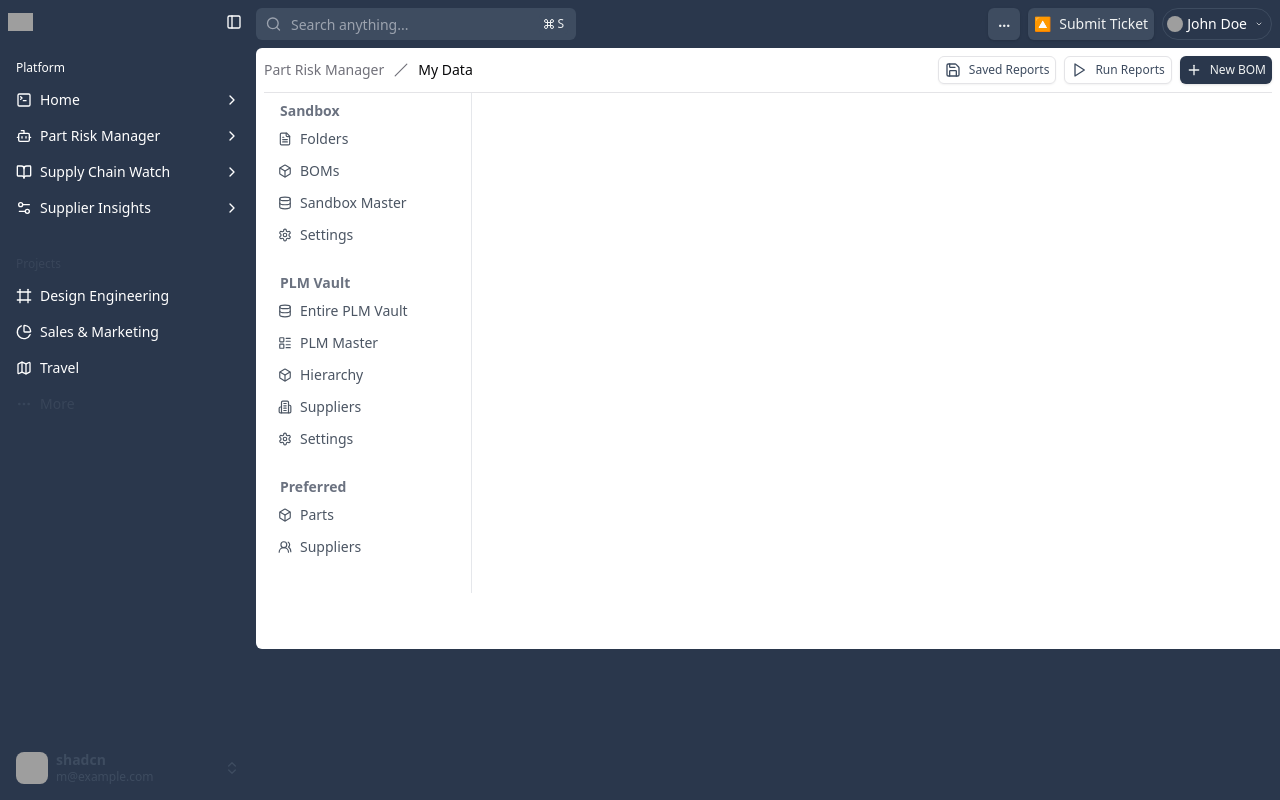
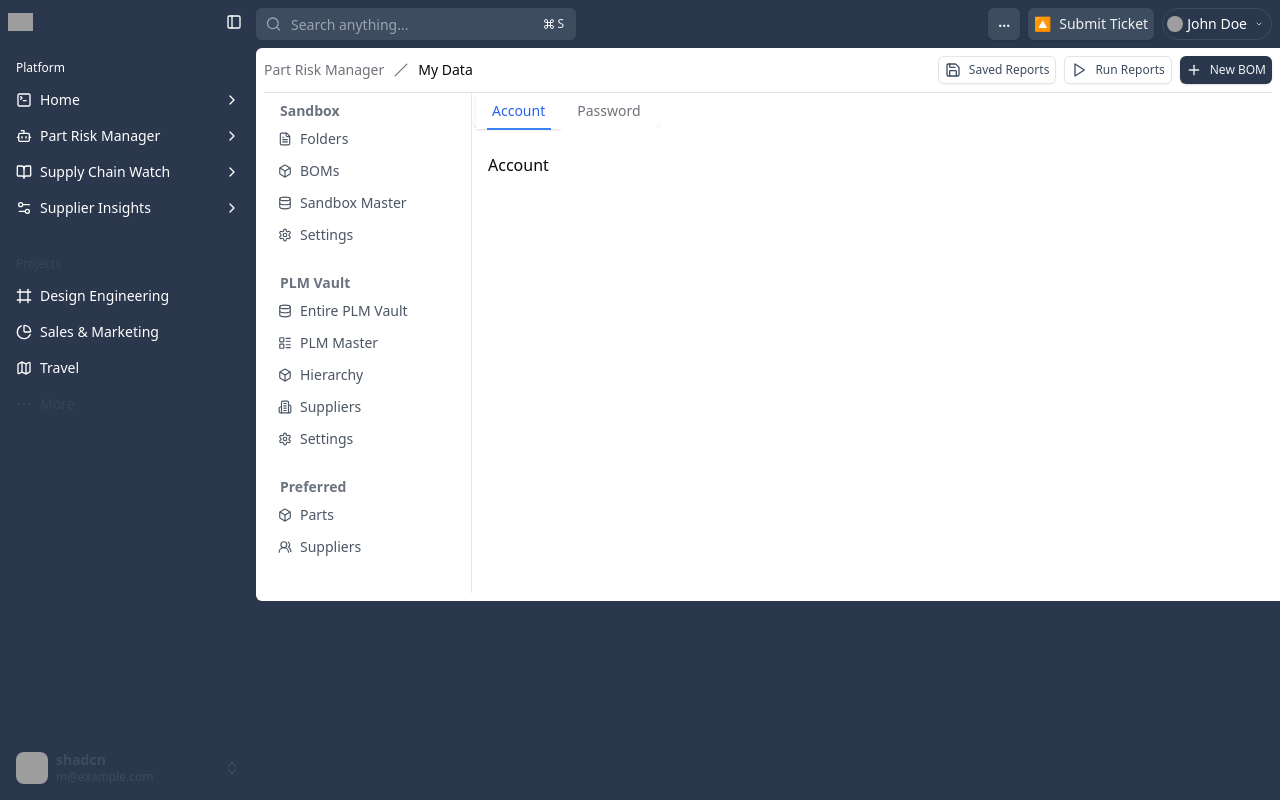
Before and after one commit to aadarsh10c/Z2Dashboard, a React (Vite) app: page /part-risk-manager/my-data in a window 1280 px wide. Built offline with nearby package versions, Linux system fonts and the light colour scheme; grey boxes are pictures that could not be loaded.

Commit message:
feat: add @radix-ui/react-tabs dependency and integrate TabsDemo in MyDataComponent; refactor PartRiskMain to use PageRiskHeader for improved UI structure

```diff
--- a/package.json
+++ b/package.json
@@ -16,6 +16,7 @@
     "@radix-ui/react-dropdown-menu": "^2.1.4",
     "@radix-ui/react-separator": "^1.1.1",
     "@radix-ui/react-slot": "^1.1.1",
+    "@radix-ui/react-tabs": "^1.1.2",
     "@radix-ui/react-tooltip": "^1.1.6",
     "class-variance-authority": "^0.7.1",
     "clsx": "^2.1.1",
--- /dev/null
+++ b/src/components/ui/tabs.jsx
@@ -0,0 +1,41 @@
+import * as React from "react"
+import * as TabsPrimitive from "@radix-ui/react-tabs"
+
+import { cn } from "@/lib/utils"
+
+const Tabs = TabsPrimitive.Root
+
+const TabsList = React.forwardRef(({ className, ...props }, ref) => (
+  <TabsPrimitive.List
+    ref={ref}
+    className={cn(
+      "inline-flex h-9 items-center justify-center rounded-lg bg-muted p-1 text-muted-foreground",
+      className
+    )}
+    {...props} />
+))
+TabsList.displayName = TabsPrimitive.List.displayName
+
+const TabsTrigger = React.forwardRef(({ className, ...props }, ref) => (
+  <TabsPrimitive.Trigger
+    ref={ref}
+    className={cn(
+      "inline-flex items-center justify-center whitespace-nowrap rounded-md px-3 py-1 text-sm font-medium ring-offset-background transition-all focus-visible:outline-none focus-visible:ring-2 focus-visible:ring-ring focus-visible:ring-offset-2 disabled:pointer-events-none disabled:opacity-50 data-[state=active]:bg-background data-[state=active]:text-foreground data-[state=active]:shadow",
+      className
+    )}
+    {...props} />
+))
+TabsTrigger.displayName = TabsPrimitive.Trigger.displayName
+
+const TabsContent = React.forwardRef(({ className, ...props }, ref) => (
+  <TabsPrimitive.Content
+    ref={ref}
+    className={cn(
+      "mt-2 ring-offset-background focus-visible:outline-none focus-visible:ring-2 focus-visible:ring-ring focus-visible:ring-offset-2",
+      className
+    )}
+    {...props} />
+))
+TabsContent.displayName = TabsPrimitive.Content.displayName
+
+export { Tabs, TabsList, TabsTrigger, TabsContent }
--- /dev/null
+++ b/src/pages/PageRisk/PageRiskHeader.jsx
@@ -0,0 +1,59 @@
+import { BreadcrumbWithCustomSeparator } from "@/util/BreadCrumb";
+import { Button } from "@/components/ui/button";
+import { Save, Play, Plus } from "lucide-react";
+import PropTypes from "prop-types";
+
+const actionButtons = [
+  {
+    icon: Save,
+    label: "Saved Reports",
+    variant: "outline",
+    className:
+      "h-7 text-xs px-1.5 text-primary-foreground rounded-md hover:bg-secondary-foreground hover:text-primary",
+  },
+  {
+    icon: Play,
+    label: "Run Reports",
+    variant: "outline",
+    className:
+      "h-7 text-xs px-1.5 text-primary-foreground rounded-md hover:bg-secondary-foreground hover:text-primary",
+  },
+  {
+    icon: Plus,
+    label: "New BOM",
+    variant: "default",
+    className:
+      "h-7 text-xs px-1.5 bg-primary text-secondary-foreground rounded-md hover:bg-primary-foreground hover:text-secondary-foreground",
+  },
+];
+
+function PageRiskHeader({ paths }) {
+  return (
+    <>
+      <header className="flex items-center justify-between mb-2">
+        <BreadcrumbWithCustomSeparator crumbList={paths} />
+        <div className="flex items-center gap-2">
+          {actionButtons.map(({ icon: Icon, label, variant, className }) => (
+            <Button key={label} variant={variant} className={className}>
+              <span>
+                <Icon />
+              </span>
+              <span>{label}</span>
+            </Button>
+          ))}
+        </div>
+      </header>
+    </>
+  );
+}
+
+PageRiskHeader.propTypes = {
+  paths: PropTypes.arrayOf(
+    PropTypes.shape({
+      label: PropTypes.string.isRequired,
+      href: PropTypes.string.isRequired,
+    })
+  ).isRequired,
+};
+
+export default PageRiskHeader;
--- a/src/pages/PageRisk/PartRiskMain.jsx
+++ b/src/pages/PageRisk/PartRiskMain.jsx
@@ -1,35 +1,9 @@
-"use client";
-
 import { useLocation } from "react-router";
-import { BreadcrumbWithCustomSeparator } from "@/util/BreadCrumb";
 import { Outlet } from "react-router";
 import { Separator } from "@/components/ui/separator";
-import { Button } from "@/components/ui/button";
-import { Save, Play, Plus } from "lucide-react";
+import PageRiskHeader from "./PageRiskHeader";
 
-const actionButtons = [
-  {
-    icon: Save,
-    label: "Saved Reports",
-    variant: "outline",
-    className:
-      "h-7 text-xs px-1.5 text-primary-foreground rounded-md hover:bg-secondary-foreground hover:text-primary",
-  },
-  {
-    icon: Play,
-    label: "Run Reports",
-    variant: "outline",
-    className:
-      "h-7 text-xs px-1.5 text-primary-foreground rounded-md hover:bg-secondary-foreground hover:text-primary",
-  },
-  {
-    icon: Plus,
-    label: "New BOM",
-    variant: "default",
-    className:
-      "h-7 text-xs px-1.5 bg-primary text-secondary-foreground rounded-md hover:bg-primary-foreground hover:text-secondary-foreground",
-  },
-];
+
 
 export default function PartRiskMain() {
   const { pathname } = useLocation();
@@ -37,19 +11,7 @@ export default function PartRiskMain() {
 
   return (
     <section className="bg-secondary rounded-l-md overflow-hidden p-2">
-      <header className="flex items-center justify-between mb-2">
-        <BreadcrumbWithCustomSeparator crumbList={paths} />
-        <div className="flex items-center gap-2">
-          {actionButtons.map(({ icon: Icon, label, variant, className }) => (
-            <Button key={label} variant={variant} className={className}>
-              <span>
-                <Icon />
-              </span>
-              <span>{label}</span>
-            </Button>
-          ))}
-        </div>
-      </header>
+      <PageRiskHeader paths={paths} />
       <Separator />
       <div className="flex-1 bg-secondary overflow-y-auto">
         <Outlet />
--- a/src/pages/PageRisk/SubPages/MyData/MyDataComponent.jsx
+++ b/src/pages/PageRisk/SubPages/MyData/MyDataComponent.jsx
@@ -9,7 +9,7 @@ import {
 } from "lucide-react";
 import { StaticSidebar } from "@/util/StaticSidebar";
 import sidebarData from "@/lib/MyDataSidebarData.json";
-
+import { TabsDemo } from "./MyDataTab";
 function MyDataComponent() {
   // Create icon mapping - moved outside component to avoid recreation on each render
   const iconComponents = {
@@ -32,9 +32,9 @@ function MyDataComponent() {
   }));
 
   return (
-    <div className="h-full">
+    <div className="h-full flex">
       <StaticSidebar menuItems={menuItems} />
-      <div className="flex-1 p-6">{/* Add your main content here */}</div>
+      <TabsDemo />
     </div>
   );
 }
--- /dev/null
+++ b/src/pages/PageRisk/SubPages/MyData/MyDataTab.jsx
@@ -0,0 +1,25 @@
+import { Tabs, TabsContent, TabsList, TabsTrigger } from "@/components/ui/tabs";
+
+const commonTabStyles =
+  "relative py-2 px-4 text-sm font-medium transition-all rounded-none data-[state=active]:text-blue-600 bg-secondary shadow-none before:content-[''] before:absolute before:bottom-[-1px] before:left-1/2 before:-translate-x-1/2 before:w-16 before:h-0.5 before:bg-blue-500 data-[state=active]:before:block before:hidden";
+
+export function TabsDemo() {
+  return (
+    <Tabs defaultValue="account" className="flex-1">
+      <TabsList className="inline-flex h-9 items-center justify-start w-auto bg-secondary border-b">
+        <TabsTrigger value="account" className={commonTabStyles}>
+          Account
+        </TabsTrigger>
+        <TabsTrigger value="password" className={commonTabStyles}>
+          Password
+        </TabsTrigger>
+      </TabsList>
+      <TabsContent value="account" className="p-4">
+        <h1>Account</h1>
+      </TabsContent>
+      <TabsContent value="password" className="p-4">
+        <h1>Password</h1>
+      </TabsContent>
+    </Tabs>
+  );
+}
```
Also changed, not shown: 1 other file (tests, documents, lock files or other folders).
